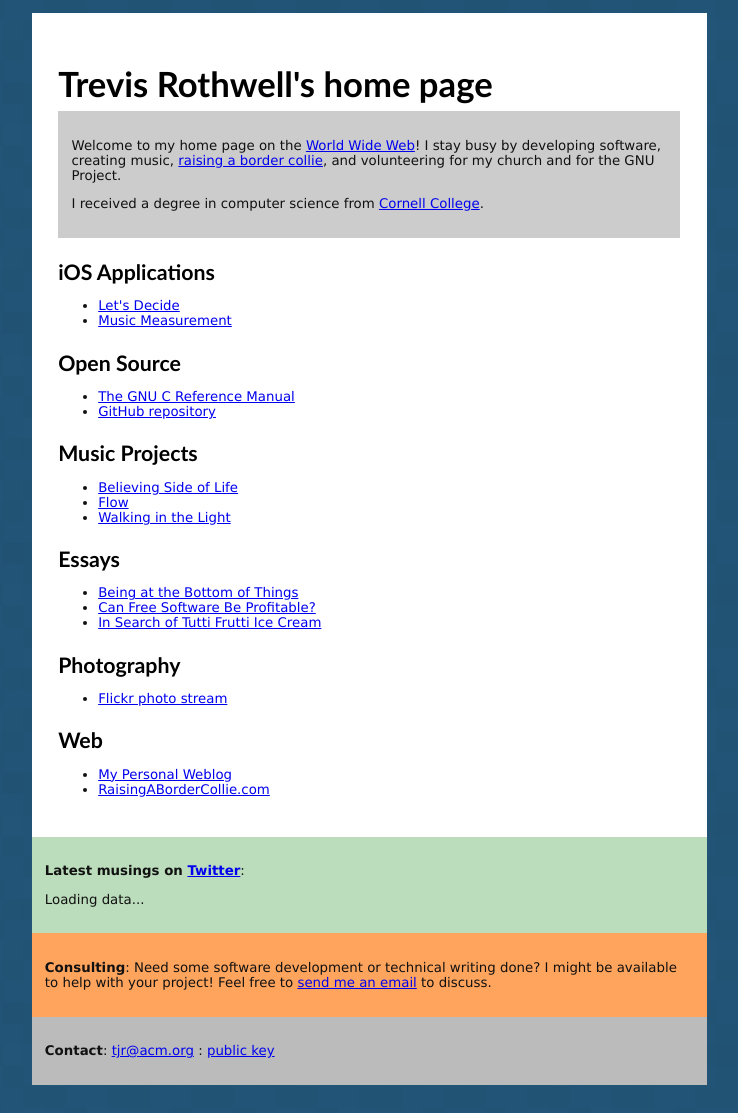
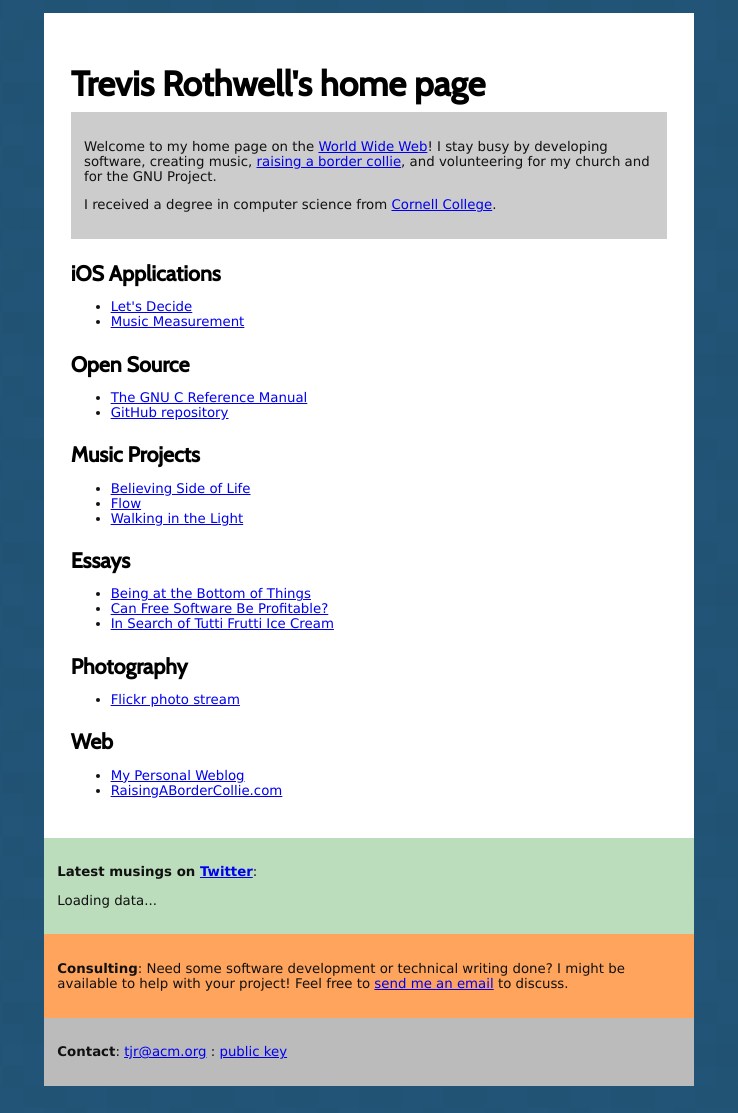
Before and after one commit to tjr/tjr.github.com, a Jekyll site: the page index.html, which Jekyll copies as it is, in a window 1280 px wide. Shown: the whole page, without its empty margins (271-1009 px from the left). Built offline with Jekyll 4.4.1, drawn with Linux system fonts in a browser that asks for light colours; some web fonts are replaced.

Commit message:
Update css/home.css

```diff
--- a/css/home.css
+++ b/css/home.css
@@ -1,5 +1,6 @@
 /* Imports */
 @import url(http://fonts.googleapis.com/css?family=Andika);
+@import url(http://fonts.googleapis.com/css?family=Cabin:500);
 
 body {
     padding-top: 0px;
@@ -13,7 +14,7 @@ body {
 
 #content {
     background-color: #FFF;
-    width: 675px;
+    width: 650px;
     margin: 0px auto;
     text-align: left;
     padding: 0px;
@@ -50,7 +51,7 @@ img.photo { border: 1px solid black; }
 
 /* fonts */
 body {font-family: Verdana; font-size:10pt; color: #111;}
-h1, h2, h3, h4, h5 {font-family: "Andika", "Trebuchet MS", sans-serif; color: #000; margin-bottom: 0.2em;}
+h1, h2, h3, h4, h5 {font-family: "Cabin", "Andika", "Trebuchet MS", sans-serif; color: #000; margin-bottom: 0.2em;}
 h1 {font-size: 26pt;}
 h2 {font-size: 20pt;}
 h3 {font-size: 16pt;}
```
